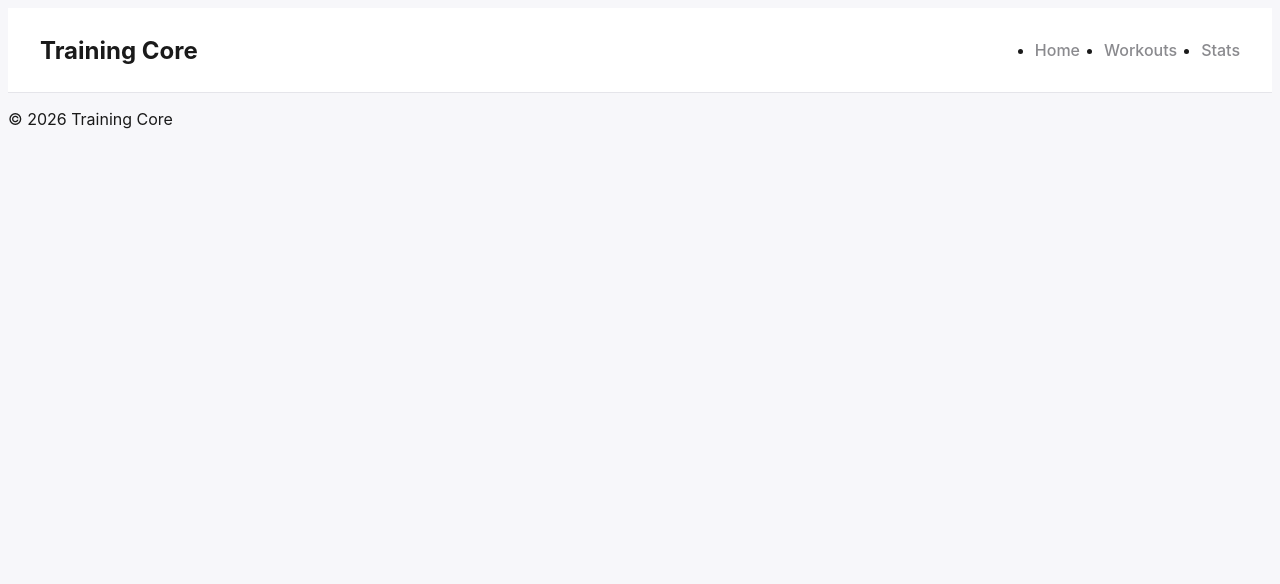
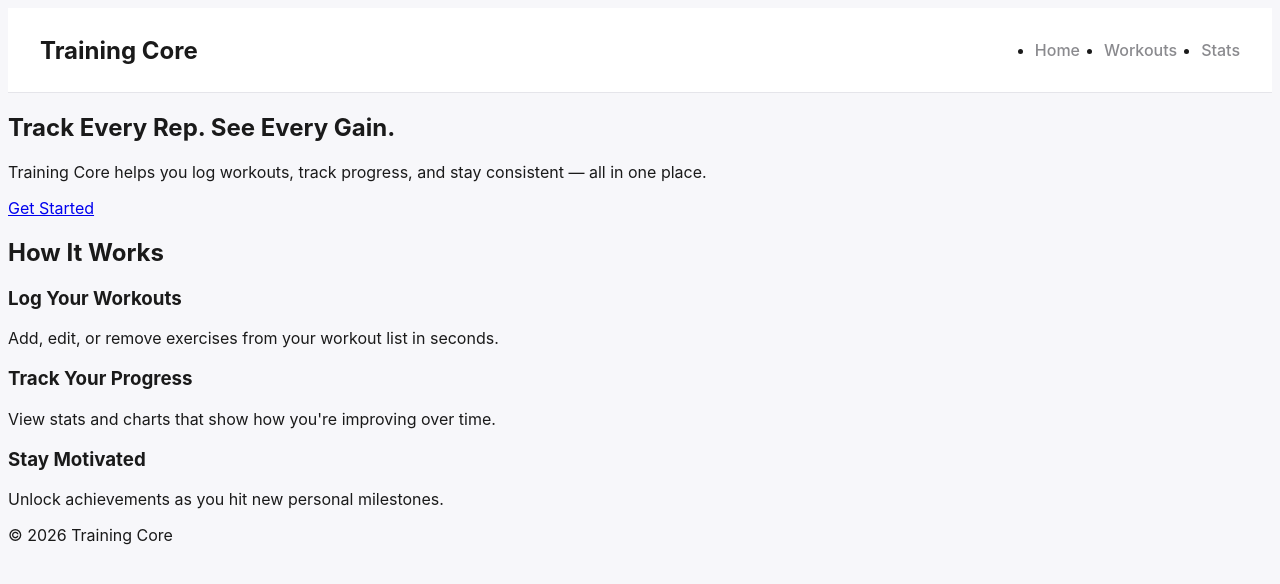
Before and after one commit to AhssanKhalid11/trainingCore, a plain HTML site: page index.html in a window 1280 px wide. Drawn offline with Linux system fonts and the light colour scheme.

Commit message:
feat: add hero section and how-it-works content to homepage

```diff
--- a/index.html
+++ b/index.html
@@ -19,7 +19,43 @@
       </nav>
     </header>
 
-    <main class="page-main"></main>
+    <main class="page-main">
+      <section class="hero-section">
+        <h1 class="hero-title">Track Every Rep. See Every Gain.</h1>
+        <p class="hero-subtitle">
+          Training Core helps you log workouts, track progress, and stay
+          consistent — all in one place.
+        </p>
+        <a href="workouts.html" class="hero-cta-btn">Get Started</a>
+      </section>
+
+      <section class="how-it-works-section">
+        <h2 class="section-title">How It Works</h2>
+
+        <div class="how-it-works-grid">
+          <article class="how-it-works-card">
+            <h3 class="how-it-works-card-title">Log Your Workouts</h3>
+            <p class="how-it-works-card-text">
+              Add, edit, or remove exercises from your workout list in seconds.
+            </p>
+          </article>
+
+          <article class="how-it-works-card">
+            <h3 class="how-it-works-card-title">Track Your Progress</h3>
+            <p class="how-it-works-card-text">
+              View stats and charts that show how you're improving over time.
+            </p>
+          </article>
+
+          <article class="how-it-works-card">
+            <h3 class="how-it-works-card-title">Stay Motivated</h3>
+            <p class="how-it-works-card-text">
+              Unlock achievements as you hit new personal milestones.
+            </p>
+          </article>
+        </div>
+      </section>
+    </main>
 
     <footer class="site-footer">
       <p>&copy; 2026 Training Core</p>
```
